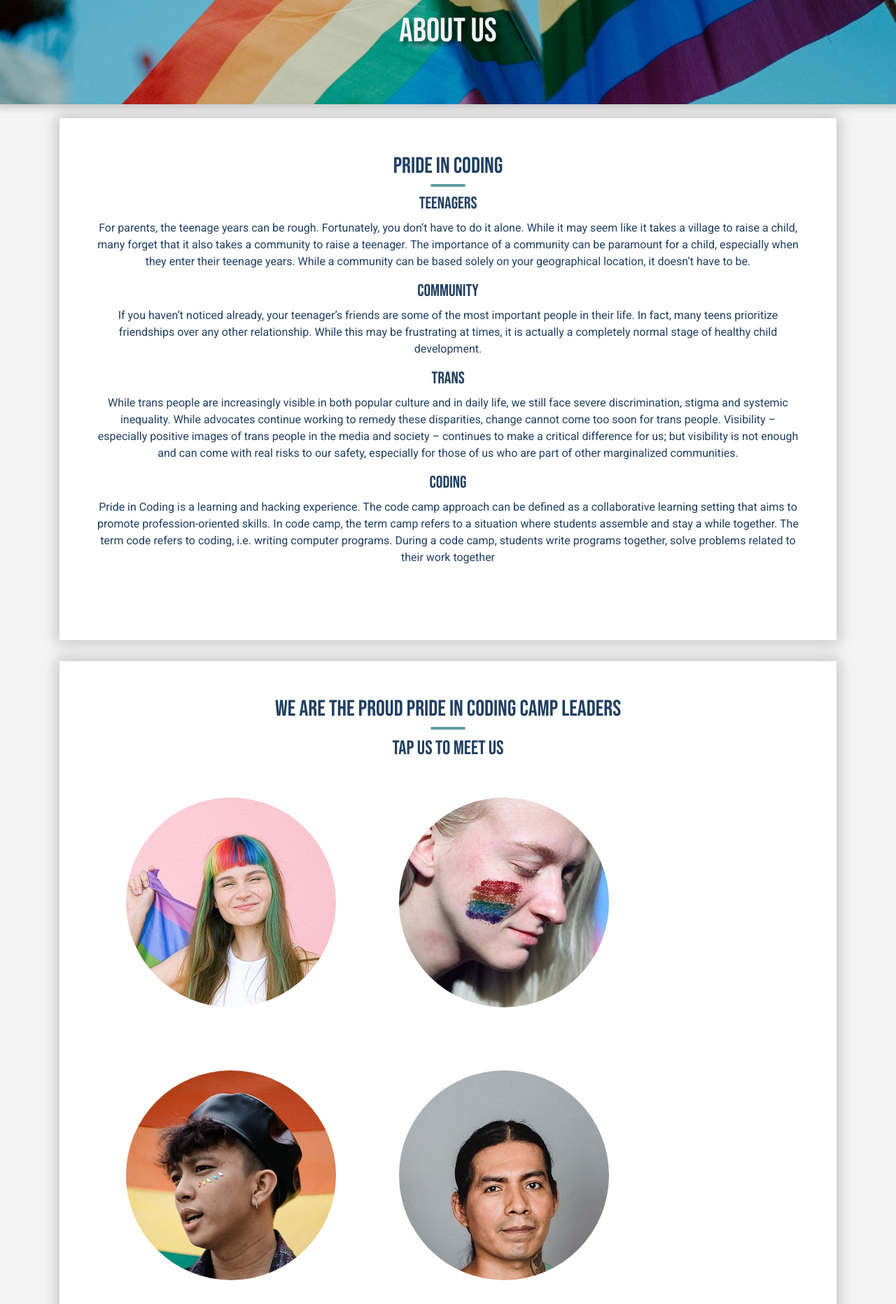
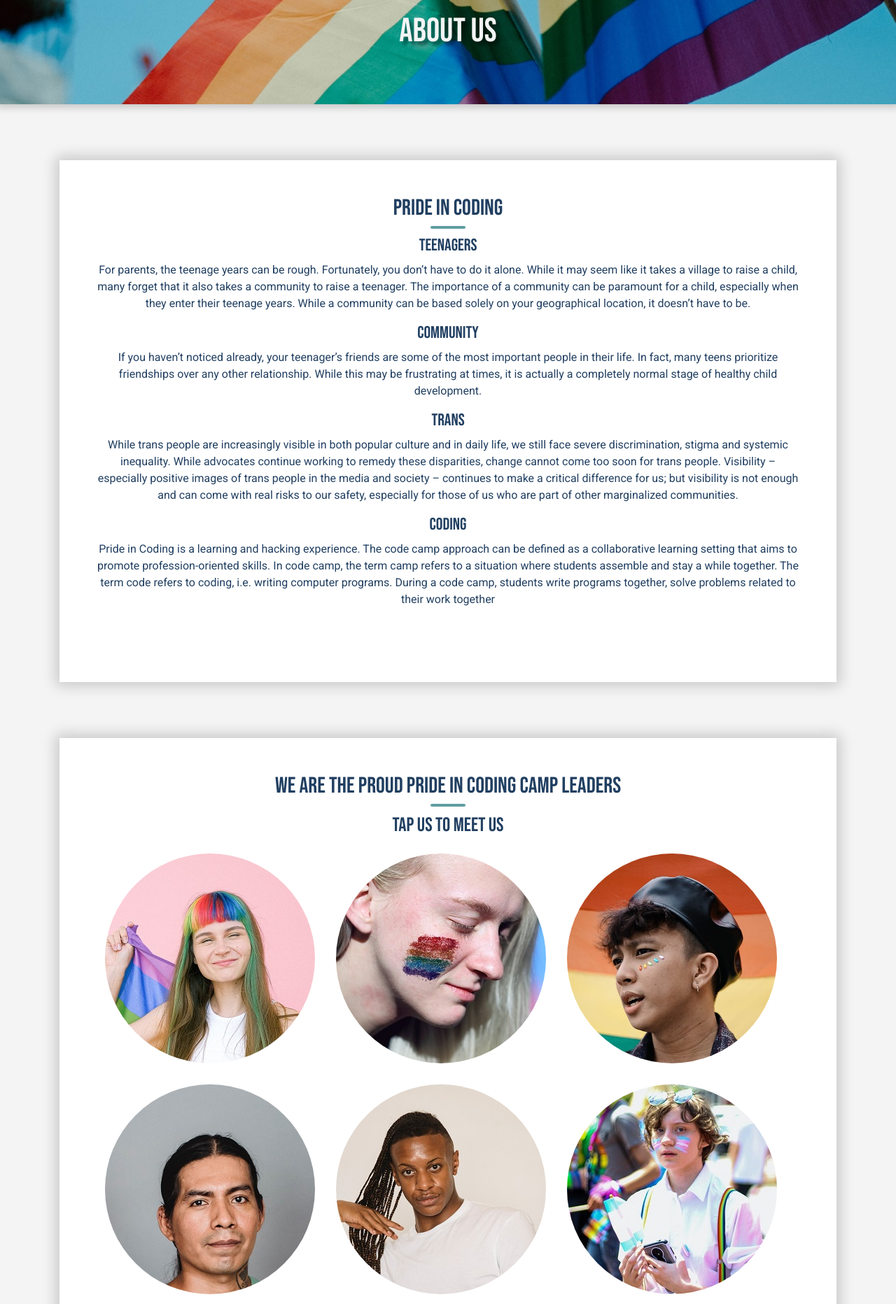
Before and after one commit to kimkesdev/Pride-In-Coding, a Flask app: page /about-us in a window 1280 px wide. Shown: the part 91-1955 px from the top of the page at 70% size. Run offline with Flask 2, Linux system fonts and the light colour scheme; some libraries are stand-ins or nearby versions.

Commit message:
about colomn

```diff
--- a/static/css/style.css
+++ b/static/css/style.css
@@ -232,7 +232,7 @@ h2:after{
     padding: 30px 30px;
 }
 
-.column {
+.about-column {
     float: left;
     padding: 15px 15px;
 }
@@ -248,6 +248,16 @@ h2:after{
 
  .about.title {
     width: 100%;
+}
+
+.about-box{
+	width: 100%;
+	justify-content: center;
+	align-items: center;
+	text-align: center;
+	background-color: #fff;
+	box-shadow: 0px 0px 19px 5px rgba(0,0,0,0.19);
+	margin: 80px 0 80px 0;
 }
 
  .connect {
@@ -273,7 +283,7 @@ h2:after{
 	box-shadow: 0px 0px 10px 5px rgba(0,0,0,0.19);
 }
 
-.testimonial-box, .about-box{
+.testimonial-box {
 	width: 100%;
 	justify-content: center;
 	align-items: center;
--- a/templates/about.html
+++ b/templates/about.html
@@ -53,7 +53,7 @@
                     <h2 class="about-title">We are the proud Pride in Coding Camp leaders</h2>
                     <h3>Tap us to meet us</h3>
 
-        <div class="column"><div class="flip-card"><div class="flip-card-inner"><div class="flip-card-front">
+        <div class="about-column"><div class="flip-card"><div class="flip-card-inner"><div class="flip-card-front">
         <img class="profile" src="static/images/july.jpg">
         </div>
         <div class="flip-card-back">
@@ -66,7 +66,7 @@
         </p>
         </div></div></div></div>
 
-        <div class="column"><div class="flip-card"><div class="flip-card-inner"><div class="flip-card-front">
+        <div class="about-column"><div class="flip-card"><div class="flip-card-inner"><div class="flip-card-front">
         <img class="profile" src="static/images/caitlyn.jpg">
         </div>
         <div class="flip-card-back">
@@ -80,7 +80,7 @@
         </p>
         </div></div></div></div>
 
-        <div class="column"><div class="flip-card"><div class="flip-card-inner"><div class="flip-card-front">
+        <div class="about-column"><div class="flip-card"><div class="flip-card-inner"><div class="flip-card-front">
         <img class="profile" src="static/images/james.jpg">
         </div>
         <div class="flip-card-back">
@@ -93,7 +93,7 @@
         </p>
         </div></div></div></div>
 
-        <div class="column"><div class="flip-card"><div class="flip-card-inner"><div class="flip-card-front">
+        <div class="about-column"><div class="flip-card"><div class="flip-card-inner"><div class="flip-card-front">
         <img class="profile" src="static/images/diego.jpg">
         </div>
         <div class="flip-card-back">
@@ -108,7 +108,7 @@
         </p>
         </div></div></div></div>
 
-        <div class="column"><div class="flip-card"><div class="flip-card-inner"><div class="flip-card-front">
+        <div class="about-column"><div class="flip-card"><div class="flip-card-inner"><div class="flip-card-front">
         <img class="profile" src="static/images/armin.jpg">
         </div>
         <div class="flip-card-back">
@@ -120,7 +120,7 @@
         </p>
         </div></div></div></div>
 
-        <div class="column"><div class="flip-card"><div class="flip-card-inner"><div class="flip-card-front">
+        <div class="about-column"><div class="flip-card"><div class="flip-card-inner"><div class="flip-card-front">
         <img class="profile" src="static/images/romeo.jpg">
         </div>
         <div class="flip-card-back">
@@ -134,7 +134,7 @@
         </p>
         </div></div></div></div>
 
-        <div class="column"><div class="flip-card"><div class="flip-card-inner"><div class="flip-card-front">
+        <div class="about-column"><div class="flip-card"><div class="flip-card-inner"><div class="flip-card-front">
         <img class="profile" src="static/images/dave.jpg">
         </div>
         <div class="flip-card-back">
@@ -147,7 +147,7 @@
         </p>
         </div></div></div></div>
 
-        <div class="column"><div class="flip-card"><div class="flip-card-inner"><div class="flip-card-front">
+        <div class="about-column"><div class="flip-card"><div class="flip-card-inner"><div class="flip-card-front">
         <img class="profile" src="static/images/joel.jpg">
         </div>
         <div class="flip-card-back">
@@ -160,7 +160,7 @@
         </p>
         </div></div></div></div>
 
-        <div class="column"><div class="flip-card"><div class="flip-card-inner"><div class="flip-card-front">
+        <div class="about-column"><div class="flip-card"><div class="flip-card-inner"><div class="flip-card-front">
         <img class="profile" src="static/images/rick.jpg">
         </div>
         <div class="flip-card-back">
@@ -173,7 +173,7 @@
         </p>
         </div></div></div></div>
 
-        <div class="column"><div class="flip-card"><div class="flip-card-inner"><div class="flip-card-front">
+        <div class="about-column"><div class="flip-card"><div class="flip-card-inner"><div class="flip-card-front">
         <img class="profile" src="static/images/john.jpg">
         </div>
         <div class="flip-card-back">
@@ -187,7 +187,7 @@
         </p>
         </div></div></div></div>
 
-        <div class="column"><div class="flip-card"><div class="flip-card-inner"><div class="flip-card-front">
+        <div class="about-column"><div class="flip-card"><div class="flip-card-inner"><div class="flip-card-front">
         <img class="profile" src="static/images/cloe.jpg">
         </div>
         <div class="flip-card-back">
@@ -199,7 +199,7 @@
         </p>
         </div></div></div></div>
 
-        <div class="column"><div class="flip-card"><div class="flip-card-inner"><div class="flip-card-front">
+        <div class="about-column"><div class="flip-card"><div class="flip-card-inner"><div class="flip-card-front">
         <img class="profile" src="static/images/cythia.jpg">
         </div>
         <div class="flip-card-back">
```
